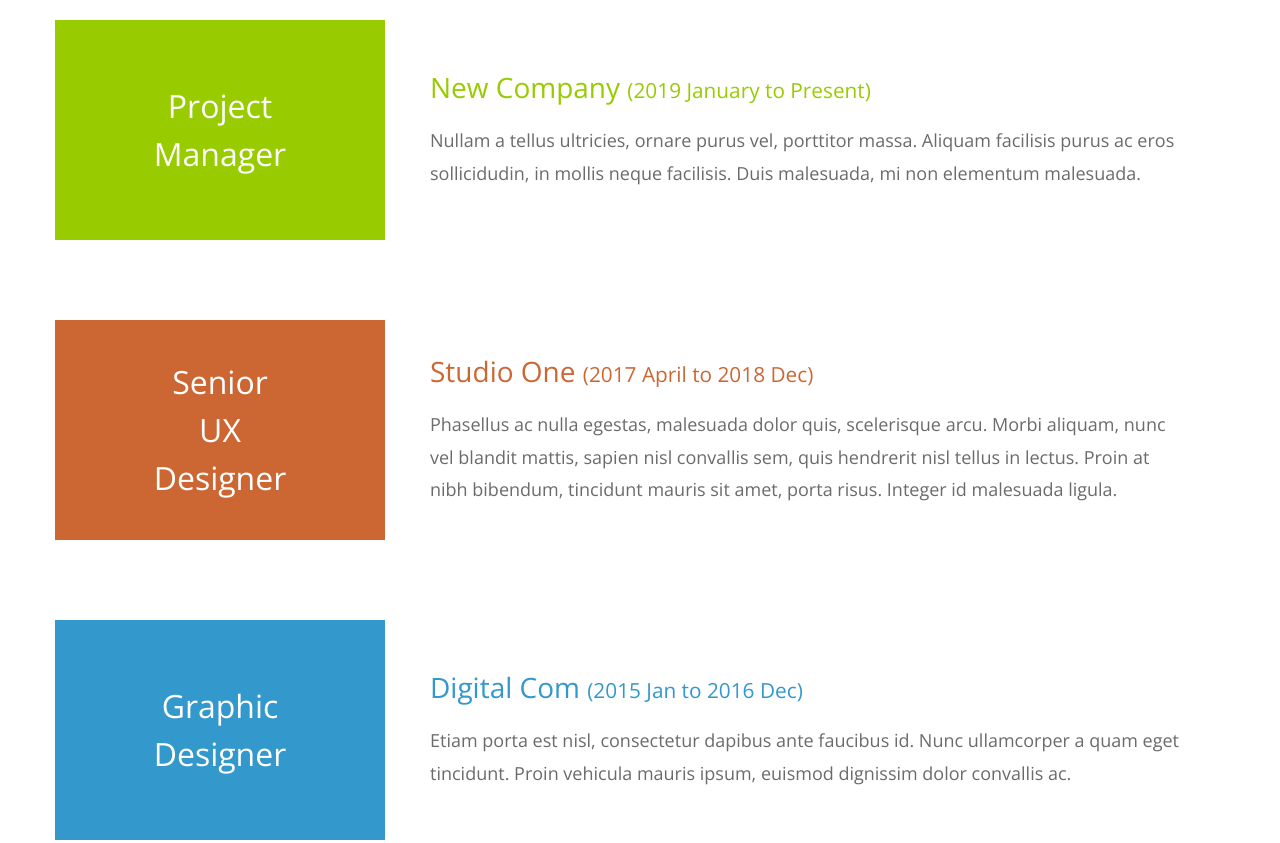
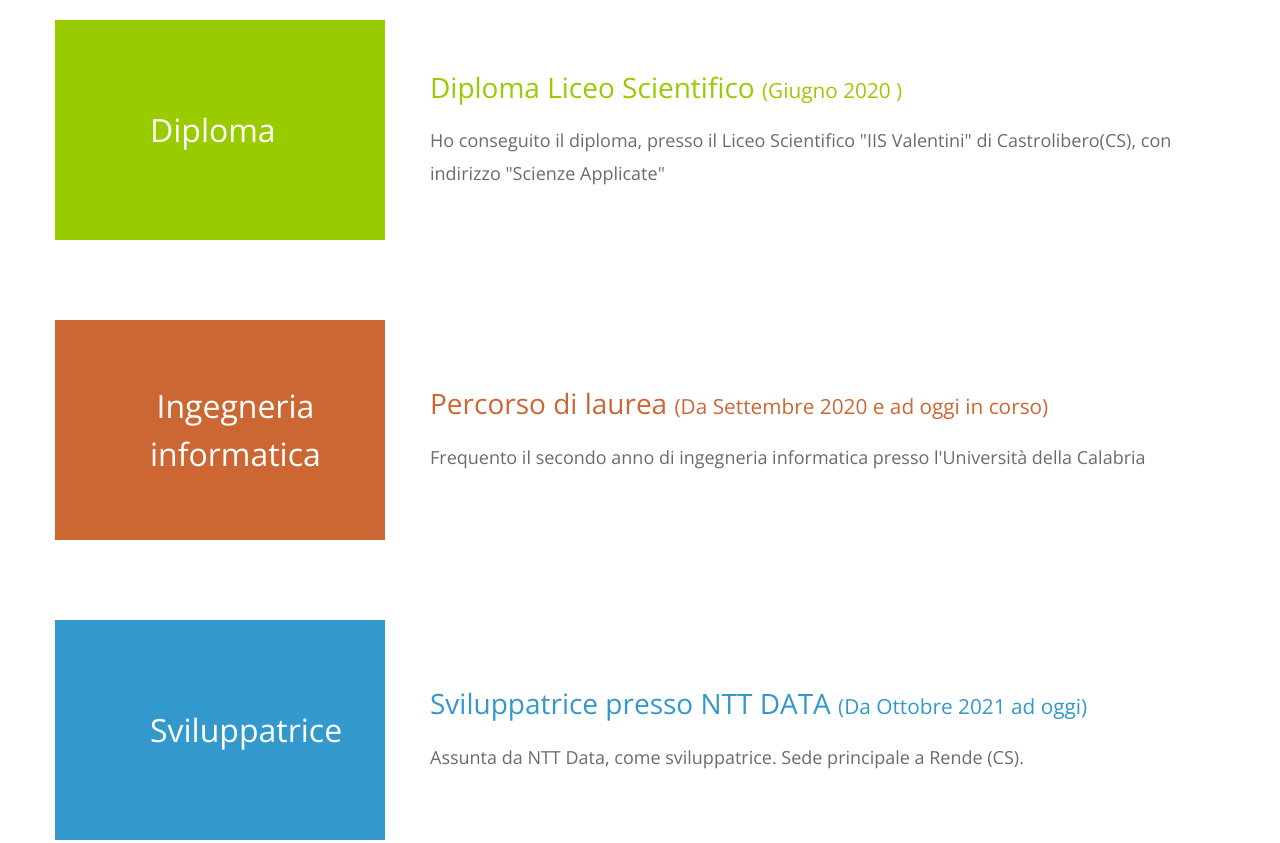
Before and after one commit to LuigiaP/LuigiaP.github.io, a plain HTML site: page index.html in a window 1280 px wide. Shown: the part 1160-2003 px from the top of the page. Drawn offline with nearby package versions, Linux system fonts and the light colour scheme.

Commit message:
Modifiche di profilo

```diff
--- a/index.html
+++ b/index.html
@@ -1,5 +1,5 @@
 <!DOCTYPE html>
-<html lang="en">
+<html lang="it">
   <head>
     <meta charset="UTF-8" />
     <meta name="viewport" content="width=device-width, initial-scale=1.0" />
@@ -67,58 +67,53 @@ https://templatemo.com/tm-530-mini-profile
           <div class="col-12">
             <div class="tm-portfolio-item">
               <div class="tm-portfolio-name text-white tm-bg-green">
-                Project Manager
+                Diploma
               </div>
               <div class="tm-portfolio-description">
                 <h3 class="tm-text-green">
-                  New Company
-                  <span class="tm-title-small">(2019 January to Present)</span>
+                  Diploma Liceo Scientifico
+                  <span class="tm-title-small">(Giugno 2020 )</span>
                 </h3>
                 <p class="mb-0">
-                  Nullam a tellus ultricies, ornare purus vel, porttitor massa.
-                  Aliquam facilisis purus ac eros sollicidudin, in mollis neque
-                  facilisis. Duis malesuada, mi non elementum malesuada.
+                  Ho conseguito il diploma, presso il Liceo Scientifico "IIS Valentini" di Castrolibero(CS),
+                  con indirizzo "Scienze Applicate"
                 </p>
               </div>
             </div>
 
             <div class="tm-portfolio-item">
               <div class="tm-portfolio-name text-white tm-bg-orange">
-                Senior UX Designer
+                Ingegneria informatica
               </div>
               <div class="tm-portfolio-description">
                 <h3 class="tm-text-orange">
-                  Studio One
-                  <span class="tm-title-small">(2017 April to 2018 Dec)</span>
+                  Percorso di laurea
+                  <span class="tm-title-small">(Da Settembre 2020 e ad oggi in corso)</span>
                 </h3>
                 <p class="mb-0">
-                  Phasellus ac nulla egestas, malesuada dolor quis, scelerisque
-                  arcu. Morbi aliquam, nunc vel blandit mattis, sapien nisl
-                  convallis sem, quis hendrerit nisl tellus in lectus. Proin at
-                  nibh bibendum, tincidunt mauris sit amet, porta risus. Integer
-                  id malesuada ligula.
+                Frequento il secondo anno di ingegneria informatica presso l'Università della Calabria
+
                 </p>
               </div>
             </div>
 
             <div class="tm-portfolio-item">
               <div class="tm-portfolio-name text-white tm-bg-blue">
-                Graphic Designer
+                Sviluppatrice
               </div>
               <div class="tm-portfolio-description">
                 <h3 class="tm-text-blue">
-                  Digital Com
-                  <span class="tm-title-small">(2015 Jan to 2016 Dec)</span>
+                  Sviluppatrice presso NTT DATA
+                  <span class="tm-title-small">(Da Ottobre 2021 ad oggi)</span>
                 </h3>
                 <p class="mb-0">
-                  Etiam porta est nisl, consectetur dapibus ante faucibus id.
-                  Nunc ullamcorper a quam eget tincidunt. Proin vehicula mauris
-                  ipsum, euismod dignissim dolor convallis ac.
+                  Assunta da NTT Data, come sviluppatrice.
+                  Sede principale a Rende (CS).
                 </p>
               </div>
             </div>
 
-            <div class="tm-portfolio-item">
+           <!--- <div class="tm-portfolio-item">
               <div class="tm-portfolio-name text-white tm-bg-dark-gray">
                 Design School
               </div>
@@ -135,7 +130,7 @@ https://templatemo.com/tm-530-mini-profile
                   ipsum, euismod dignissim dolor convallis ac.
                 </p>
               </div>
-            </div>
+            </div> -->
           </div>
         </div>
       </div>
```
